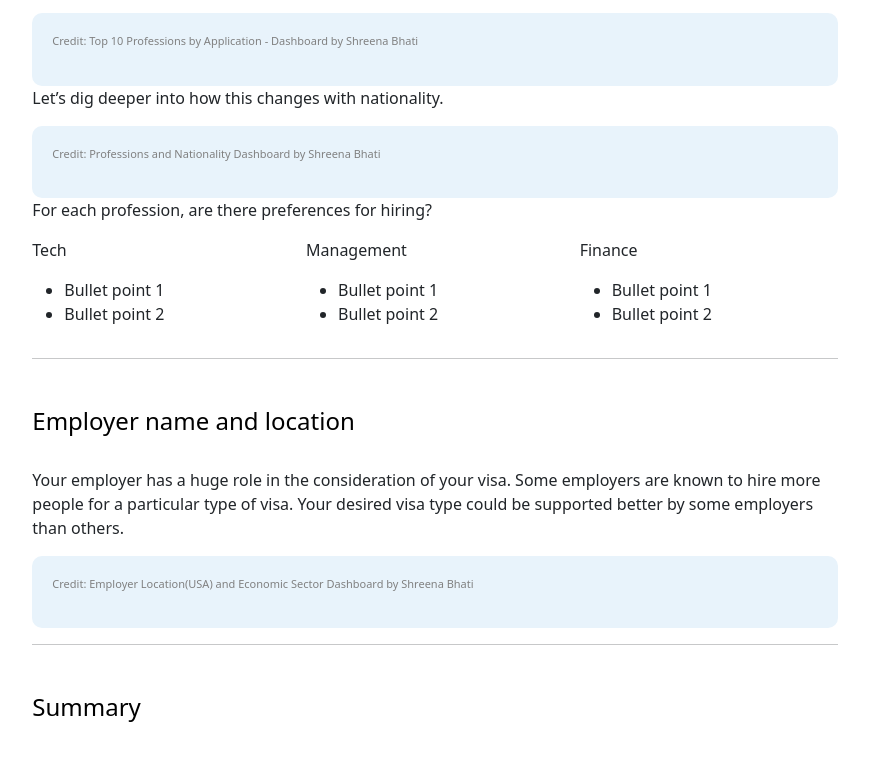
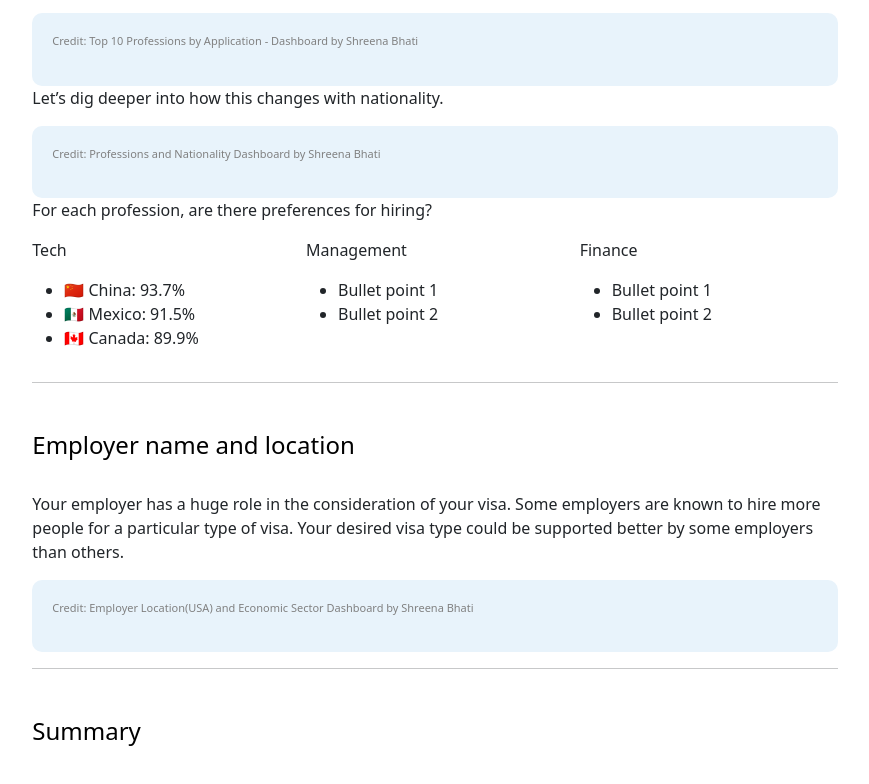
Before and after one commit to violet-luo/info-247-final-project, a plain HTML site: page index.html in a window 1280 px wide. Shown: the part 1803-2587 px from the top of the page, without its empty margins (205-1074 px from the left). Drawn offline with Linux system fonts and the light colour scheme; a script that the page names is missing.

Commit message:
Add data

```diff
--- a/index.html
+++ b/index.html
@@ -221,8 +221,9 @@
         <div class="column" style="width:33%;">
           <p>Tech</p>
           <ul>
-            <li>Bullet point 1</li>
-            <li>Bullet point 2</li>
+            <li>🇨🇳 China: 93.7%</li>
+            <li>🇲🇽 Mexico: 91.5%</li>
+            <li>🇨🇦 Canada: 89.9%</li>
           </ul>
         </div>
         <div class="column" style="width:33%;">
```
